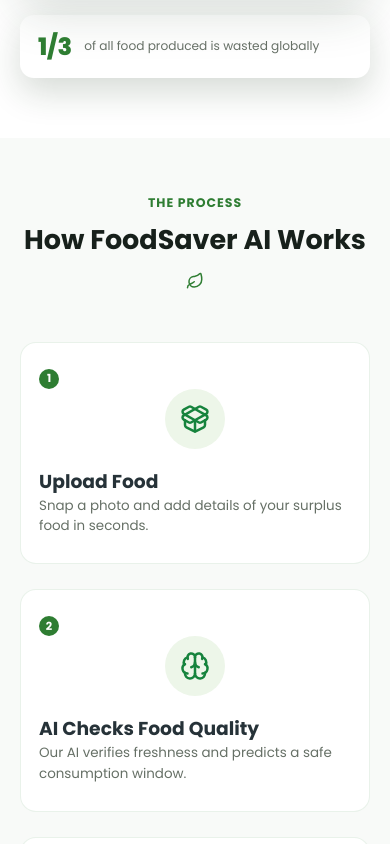
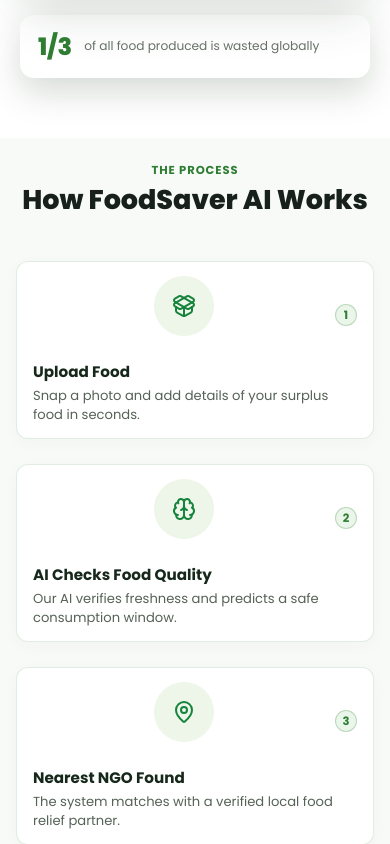
Before and after one commit to madhuhemanth14/FoodSaver-AI, a React (Vite) app in the folder client/: page / in a window 390 px wide. Shown: the part 2040-2884 px from the top of the page. Built offline with nearby package versions, Linux system fonts and the light colour scheme; no server answers.

Commit message:
fix(ui): reduce mobile vertical gaps, remove leaf icon, and align How It Works cards

```diff
--- a/client/src/components/HowItWorks.css
+++ b/client/src/components/HowItWorks.css
@@ -1,77 +1,93 @@
 .how-section {
-  padding: 80px 48px;
+  padding: 44px 32px 52px;
   background: #f8faf8;
-  font-family: "Poppins", sans-serif;
+  font-family: "Poppins", system-ui, -apple-system, sans-serif;
   text-align: center;
+  box-sizing: border-box;
+  scroll-margin-top: 72px;
 }
 
 .section-title {
   max-width: 640px;
-  margin: 0 auto 48px;
+  margin: 0 auto 28px;
+  text-align: center;
 }
 
 .section-eyebrow {
   color: #2e7d32;
   font-weight: 700;
-  font-size: 0.78rem;
+  font-size: 0.76rem;
   letter-spacing: 0.08em;
-  margin: 0 0 8px;
+  text-transform: uppercase;
+  margin: 0 0 6px;
 }
 
 .section-title h2 {
-  font-size: 2rem;
+  font-size: 1.95rem;
   color: #16281a;
-  margin: 0 0 8px;
-  font-weight: 700;
-}
-
-.section-leaf {
-  font-size: 1.1rem;
+  margin: 0;
+  font-weight: 800;
+  line-height: 1.25;
 }
 
 .steps-container {
   max-width: 1240px;
   margin: 0 auto;
   display: grid;
-  grid-template-columns: repeat(5, 1fr);
-  gap: 20px;
+  grid-template-columns: repeat(5, minmax(0, 1fr));
+  gap: 16px;
+  box-sizing: border-box;
 }
 
 .step-card {
   position: relative;
   background: #ffffff;
-  border: 1px solid rgba(46, 125, 50, 0.1);
-  border-radius: 16px;
-  padding: 26px 18px;
+  border: 1px solid rgba(46, 125, 50, 0.14);
+  border-radius: 14px;
+  padding: 18px 16px;
   text-align: left;
+  display: flex;
+  flex-direction: column;
+  box-sizing: border-box;
+  box-shadow: 0 4px 16px rgba(27, 58, 29, 0.03);
+  transition: transform 0.15s ease, border-color 0.15s ease;
+}
+
+.step-card:hover {
+  border-color: rgba(46, 125, 50, 0.3);
+  transform: translateY(-2px);
+}
+
+.step-card-header {
+  display: flex;
+  align-items: center;
+  justify-content: space-between;
+  margin-bottom: 12px;
+  width: 100%;
 }
 
 .step-icon {
-  width: 52px;
-  height: 52px;
-  border-radius: 50%;
+  width: 44px;
+  height: 44px;
+  min-width: 44px;
+  border-radius: 12px;
   background: #eaf6ea;
   color: #2e7d32;
   display: flex;
   align-items: center;
   justify-content: center;
-  margin-bottom: 16px;
-}
-
-.step-title {
-  display: flex;
-  align-items: center;
-  gap: 8px;
-  margin-bottom: 8px;
+  flex-shrink: 0;
 }
 
 .step-number {
-  width: 20px;
-  height: 20px;
+  width: 24px;
+  height: 24px;
+  min-width: 24px;
   border-radius: 50%;
-  background: #2e7d32;
-  color: #ffffff;
-  font-size: 0.7rem;
+  background: #eaf6ea;
+  color: #2e7d32;
+  border: 1px solid rgba(46, 125, 50, 0.25);
+  font-size: 0.75rem;
   font-weight: 700;
   display: flex;
   align-items: center;
@@ -79,47 +95,141 @@
   flex-shrink: 0;
 }
 
-.step-title h3 {
-  margin: 0;
+.step-title {
+  margin: 0 0 6px;
   font-size: 0.98rem;
-  color: #1b3a1d;
+  color: #16281a;
   font-weight: 700;
+  line-height: 1.3;
 }
 
-.step-card p {
+.step-card p,
+.step-text {
   margin: 0;
-  color: #667066;
+  color: #556256;
   font-size: 0.84rem;
-  line-height: 1.55;
+  line-height: 1.5;
+  word-break: normal;
 }
 
-.step-connector {
-  display: none;
-}
-
-@media (min-width: 961px) {
+@media (min-width: 1025px) {
   .step-card:not(:last-child)::after {
     content: "";
     position: absolute;
-    top: 46px;
-    right: -20px;
-    width: 20px;
-    border-top: 2px dashed rgba(46, 125, 50, 0.35);
+    top: 40px;
+    right: -16px;
+    width: 16px;
+    border-top: 2px dashed rgba(46, 125, 50, 0.3);
+    z-index: 2;
   }
 }
 
-@media (max-width: 960px) {
+/* Tablet */
+@media (max-width: 1024px) and (min-width: 641px) {
   .how-section {
-    padding: 56px 20px;
+    padding: 36px 24px 44px;
+  }
+
+  .section-title {
+    margin-bottom: 24px;
+  }
+
+  .steps-container {
+    grid-template-columns: repeat(auto-fit, minmax(210px, 1fr));
+    gap: 14px;
+  }
+
+  .step-card {
+    padding: 16px 16px;
+  }
+}
+
+/* Mobile */
+@media (max-width: 640px) {
+  .how-section {
+    padding: 24px 16px 36px;
+    scroll-margin-top: 56px;
+  }
+
+  .section-title {
+    margin: 0 auto 18px;
+  }
+
+  .section-eyebrow {
+    font-size: 0.72rem;
+    margin-bottom: 4px;
+  }
+
+  .section-title h2 {
+    font-size: 1.45rem;
+    line-height: 1.25;
   }
 
   .steps-container {
     grid-template-columns: 1fr;
+    gap: 10px;
+    max-width: 440px;
+    margin: 0 auto;
+  }
+
+  .step-card {
+    padding: 14px 16px;
+    border-radius: 12px;
+  }
+
+  .step-card-header {
+    margin-bottom: 8px;
+  }
+
+  .step-icon {
+    width: 38px;
+    height: 38px;
+    min-width: 38px;
+    border-radius: 10px;
+  }
+
+  .step-number {
+    width: 22px;
+    height: 22px;
+    min-width: 22px;
+    font-size: 0.72rem;
+  }
+
+  .step-title {
+    font-size: 0.95rem;
+    margin-bottom: 4px;
+  }
+
+  .step-card p,
+  .step-text {
+    font-size: 0.82rem;
+    line-height: 1.45;
   }
 }
 
-@media (min-width: 601px) and (max-width: 960px) {
-  .steps-container {
-    grid-template-columns: repeat(2, 1fr);
+@media (max-width: 360px) {
+  .how-section {
+    padding: 20px 12px 28px;
+  }
+
+  .section-title {
+    margin-bottom: 14px;
+  }
+
+  .section-title h2 {
+    font-size: 1.35rem;
+  }
+
+  .step-card {
+    padding: 12px 14px;
+  }
+
+  .step-title {
+    font-size: 0.9rem;
+  }
+
+  .step-card p,
+  .step-text {
+    font-size: 0.78rem;
   }
 }
--- a/client/src/components/HowItWorks.jsx
+++ b/client/src/components/HowItWorks.jsx
@@ -1,4 +1,4 @@
-import { PackageOpen, Brain, MapPin, Truck, Heart, Leaf } from "lucide-react";
+import { PackageOpen, Brain, MapPin, Truck, Heart } from "lucide-react";
 import "./HowItWorks.css";
 
 const steps = [
@@ -40,23 +40,21 @@
       <div className="section-title">
         <p className="section-eyebrow">THE PROCESS</p>
         <h2>How FoodSaver AI Works</h2>
-        <span className="section-leaf" style={{ display: "inline-flex", alignItems: "center", justifyContent: "center" }}>
-          <Leaf size={18} color="var(--primary, #2e7d32)" />
-        </span>
       </div>
 
       <div className="steps-container">
-        {steps.map((step, index) => {
+        {steps.map((step) => {
           const Icon = step.icon;
           return (
             <div className="step-card" key={step.number}>
-              <div className="step-number">{step.number}</div>
-              <div className="step-icon">
-                <Icon size={30} />
+              <div className="step-card-header">
+                <div className="step-icon">
+                  <Icon size={24} />
+                </div>
+                <div className="step-number">{step.number}</div>
               </div>
-              <h3>{step.title}</h3>
-              <p>{step.text}</p>
-              {index < steps.length - 1 && <span className="step-arrow" />}
+              <h3 className="step-title">{step.title}</h3>
+              <p className="step-text">{step.text}</p>
             </div>
           );
         })}
```
